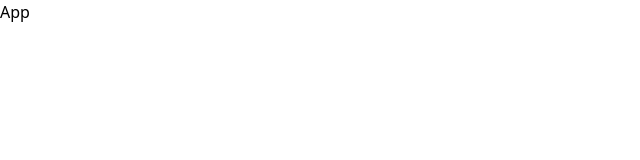
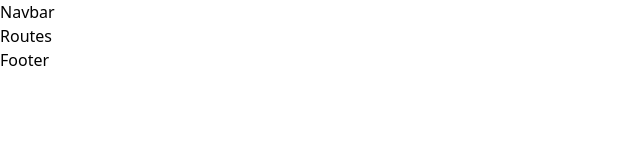
Before and after one commit to rohithyv/google_clone, a React (Create React App) app: page / in a window 1280 px wide. Shown: the top 160 px of the page, without its empty margins (0-640 px from the left). Built offline with nearby package versions, Linux system fonts and the light colour scheme; the HTML template or start-up script is replaced by a standard one.

Commit message:
fix: add BrowserRouter wrapper to App.js

```diff
--- a/src/App.js
+++ b/src/App.js
@@ -1,5 +1,5 @@
 import React, { useState } from 'react';
-
+import { BrowserRouter } from 'react-router-dom';
 import { Navbar } from './components/Navbar';
 import { Footer } from './components/Footer';
 import { Routes } from './components/Routes';
@@ -7,9 +7,15 @@ import { Routes } from './components/Routes';
 const App = () => {
   const [darkTheme, setDarkTheme] = useState(false);
   return (
-    <div className={darkTheme ? 'dark' : ''}>
-        <h1>App</h1>
-    </div>
+    <BrowserRouter>
+      <div className={darkTheme ? 'dark' : ''}>
+        <div className="bg-gray-100 dark:bg-gray-900 dark:text-gray-200 min-h-screen">
+          <Navbar/>
+          <Routes/>
+          <Footer/>
+        </div>
+     </div>
+    </BrowserRouter>
   );
 }
 
```
